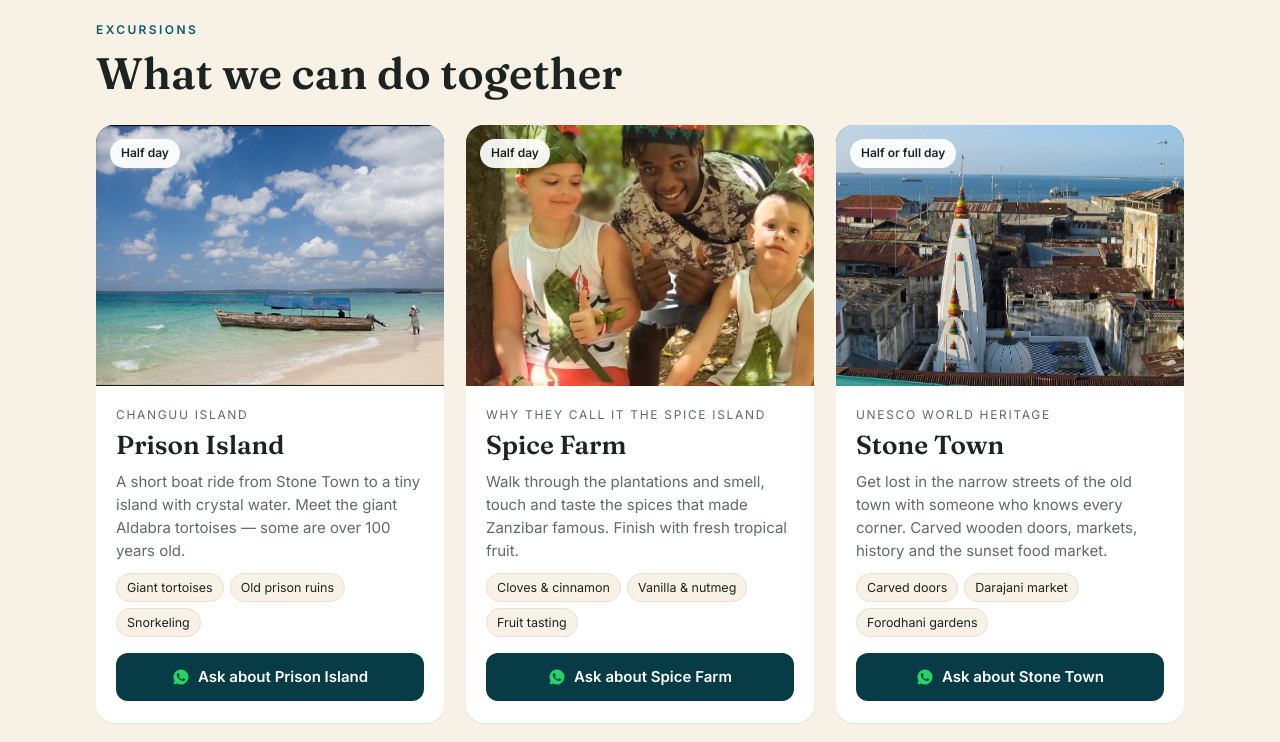
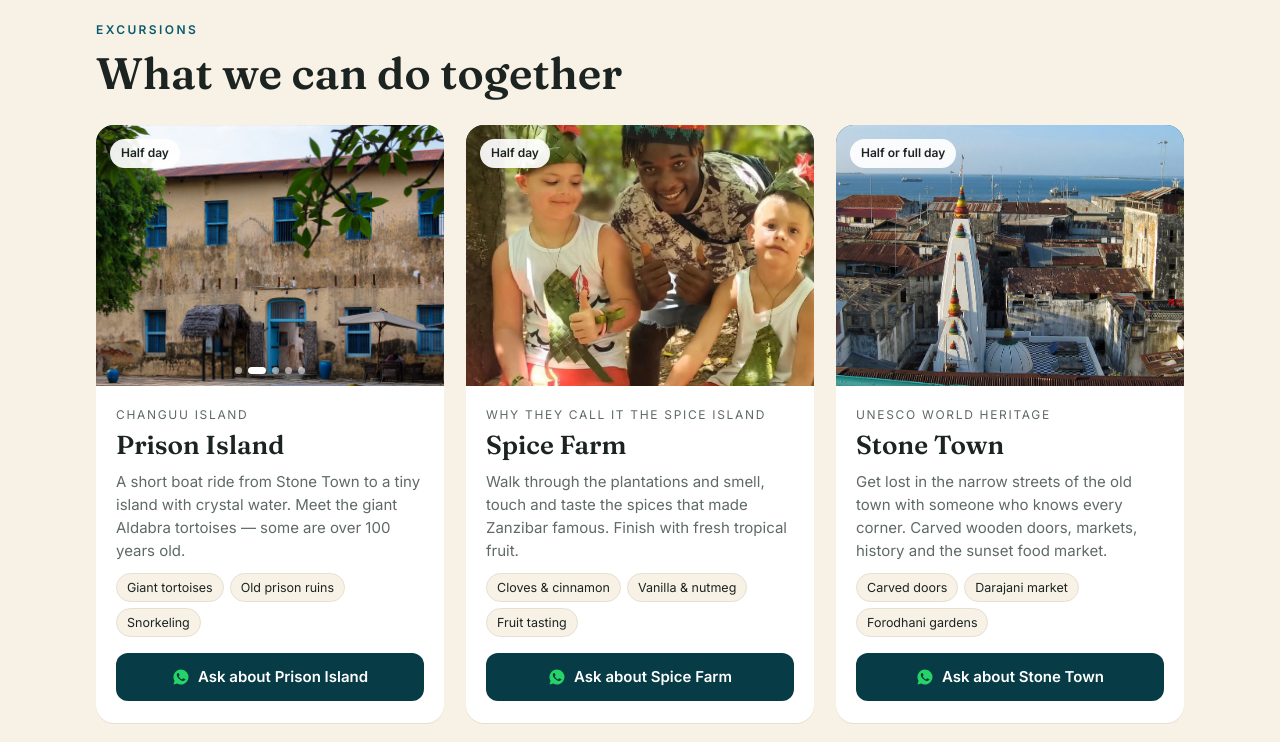
Before and after one commit to mussahashim57-boop/zanzibar-tours, a plain HTML site: page index.html in a window 1280 px wide. Shown: the part 1460-2202 px from the top of the page. Drawn offline with Linux system fonts and the light colour scheme.

Commit message:
Prison Island: photo slideshow (prison + tortoises)

```diff
--- a/config.js
+++ b/config.js
@@ -32,7 +32,8 @@ window.GUIDE = {
 
 window.ACTIVITIES = [
   {
-    id: "prison-island", name: "Prison Island", subtitle: "Changuu Island", photo: "fotos/prison-island.jpg", time: "Half day",
+    id: "prison-island", name: "Prison Island", subtitle: "Changuu Island", photo: "fotos/prison-island.jpg",
+    photos: ["fotos/prison-island.jpg", "fotos/prison-building.jpg", "fotos/prison-tortoise-1.jpg", "fotos/prison-tortoise-2.jpg", "fotos/prison-tortoise-3.jpg"], time: "Half day",
     copy: "A short boat ride from Stone Town to a tiny island with crystal water. Meet the giant Aldabra tortoises — some are over 100 years old.",
     see: ["Giant tortoises", "Old prison ruins", "Snorkeling"]
   },
@@ -83,6 +84,7 @@ window.ACTIVITIES = [
   }
 ];
 
+// Para que una excursión pase varias fotos solas, añade photos: ["fotos/a.jpg", "fotos/b.jpg", ...]
 // Créditos de fotos con licencia libre (se muestran al pie de la web)
 // Reseñas. Ahora: resumen de lo que dicen sus clientes, SIN nombres (reviewsShowNames = false).
 // Los nombres solo se activan cuando cada texto sea la reseña real de esa persona.
@@ -104,6 +106,7 @@ window.REVIEWS = [
 ];
 
 window.CREDITS = [
+  { title: "Prison Island building", author: "Diego Delso", license: "CC BY-SA 4.0", url: "https://commons.wikimedia.org/wiki/File:Prisi%C3%B3n,_isla_Changuu,_Tanzania,_2024-05-31,_DD_16.jpg" },
   { title: "Dhow sunset", author: "Rod Waddington", license: "CC BY-SA 2.0", url: "https://www.flickr.com/photos/64607715@N05/10164046475" },
   { title: "Prison Island", author: "Dmitry Sumin", license: "CC BY-ND 2.0", url: "https://www.flickr.com/photos/61051254@N00/5538791353" },
   { title: "Stone Town", author: "neiljs", license: "CC BY 2.0", url: "https://www.flickr.com/photos/59367690@N00/3247603605" },
--- a/index.html
+++ b/index.html
@@ -56,6 +56,12 @@ img{display:block;max-width:100%}
 .ph{position:relative;aspect-ratio:4/3;overflow:hidden;background:var(--sea)}
 .ph img{width:100%;height:100%;object-fit:cover;transition:transform .6s}
 .card:hover .ph img{transform:scale(1.04)}
+.ph .slide{position:absolute;inset:0;width:100%;height:100%;object-fit:cover;opacity:0;transition:opacity .9s ease}
+.ph .slide.on{opacity:1}
+.dots{position:absolute;bottom:12px;left:0;right:0;display:flex;justify-content:center;gap:6px;z-index:1}
+.dots i{width:7px;height:7px;border-radius:50%;background:rgba(255,255,255,.55)}
+.dots i.on{background:#fff;width:18px;border-radius:4px}
+@media (prefers-reduced-motion:reduce){.ph .slide{transition:none}}
 .time{position:absolute;top:14px;left:14px;background:rgba(255,255,255,.92);color:var(--ink);font-size:12px;font-weight:600;padding:5px 11px;border-radius:999px}
 .body{padding:20px 20px 22px;display:flex;flex-direction:column;gap:10px;flex:1}
 .sub{font-size:12px;letter-spacing:.14em;text-transform:uppercase;color:var(--muted)}
@@ -193,7 +199,7 @@ if (!G.pickup) $('pickup').remove();
 
 $('grid').innerHTML = A.map(a => `
   <article class="card" id="${a.id}">
-    <div class="ph"><img src="${esc(a.photo)}" alt="${esc(a.name)}" loading="lazy"><span class="time">${esc(a.time)}</span></div>
+    <div class="ph">${(a.photos && a.photos.length > 1) ? a.photos.map((p,i) => `<img class="slide${i===0?' on':''}" src="${esc(p)}" alt="${esc(a.name)}" loading="lazy">`).join('') + `<div class="dots">${a.photos.map((_,i)=>`<i class="${i===0?'on':''}"></i>`).join('')}</div>` : `<img src="${esc(a.photo)}" alt="${esc(a.name)}" loading="lazy">`}<span class="time">${esc(a.time)}</span></div>
     <div class="body">
       <span class="sub">${esc(a.subtitle)}</span>
       <h3>${esc(a.name)}</h3>
@@ -202,6 +208,20 @@ $('grid').innerHTML = A.map(a => `
       <a class="ask" target="_blank" rel="noopener" href="${wa(`Hi ${hi}! I'm interested in the ${a.name} excursion. Is it available on __? We are __ people.`)}"><svg><use href="#wa"/></svg>Ask about ${esc(a.name)}</a>
     </div>
   </article>`).join('');
+
+// Pase automático de fotos en las excursiones con varias fotos
+if (!matchMedia('(prefers-reduced-motion: reduce)').matches) {
+  document.querySelectorAll('.ph').forEach((ph, k) => {
+    const s = ph.querySelectorAll('.slide'), d = ph.querySelectorAll('.dots i');
+    if (s.length < 2) return;
+    let i = 0;
+    setTimeout(() => setInterval(() => {
+      s[i].classList.remove('on'); d[i].classList.remove('on');
+      i = (i + 1) % s.length;
+      s[i].classList.add('on'); d[i].classList.add('on');
+    }, 3500), k * 400);
+  });
+}
 
 const R = window.REVIEWS || [];
 const showNames = window.reviewsShowNames !== false;
```
Also changed, not shown: fotos/prison-building.jpg (added), fotos/prison-tortoise-1.jpg (added), fotos/prison-tortoise-2.jpg (added), fotos/prison-tortoise-3.jpg (added).
